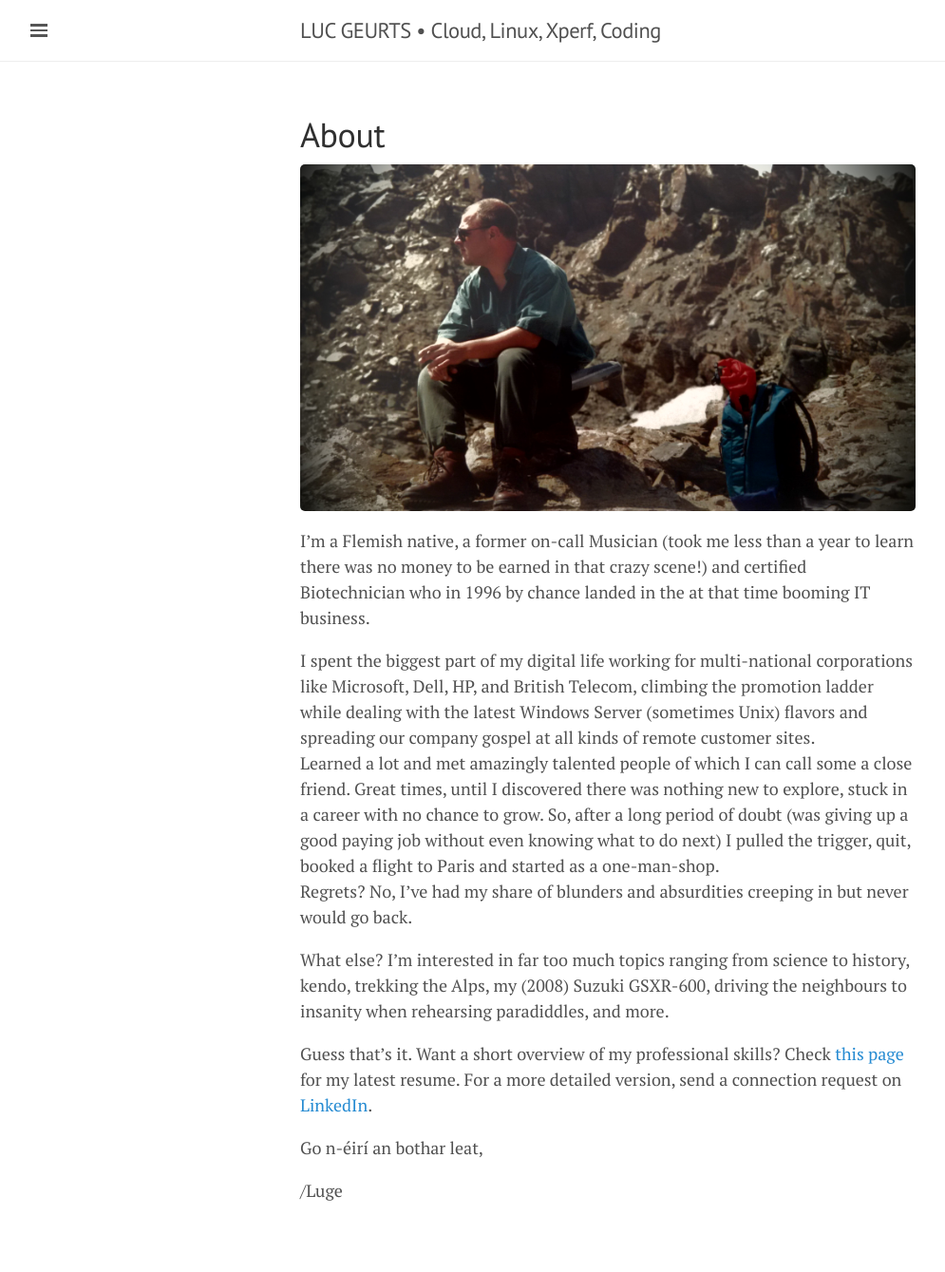
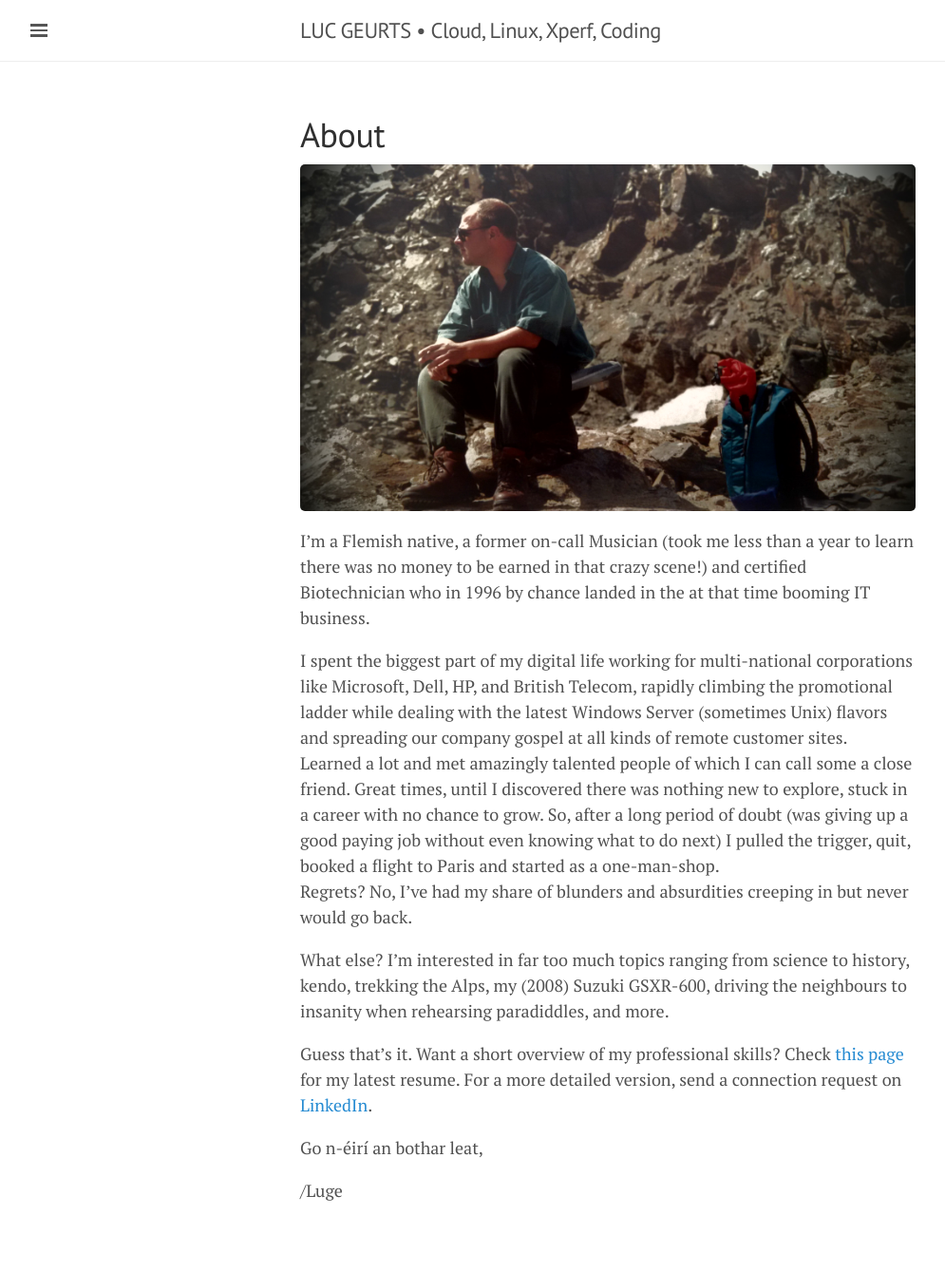
Before and after one commit to lgeurts/lgeurts.github.io, a Jekyll site: the page built from about.md, in a window 1280 px wide. Shown: the whole page at 95% size, without its empty margins (0-995 px from the left). Built offline with Jekyll 4.4.1, drawn with Linux system fonts in a browser that asks for light colours; nearby versions of some CDN libraries.

Commit message:
Update about.md

```diff
--- a/about.md
+++ b/about.md
@@ -7,7 +7,7 @@
 
 I’m a Flemish native, a former on-call Musician (took me less than a year to learn there was no money to be earned in that crazy scene!) and certified Biotechnician who in 1996 by chance landed in the at that time booming IT business.
 
-I spent the biggest part of my digital life working for multi-national corporations like Microsoft, Dell, HP, and British Telecom, climbing the promotion ladder while dealing with the latest Windows Server (sometimes Unix) flavors and spreading our company gospel at all kinds of remote customer sites. <br> Learned a lot and met amazingly talented people of which I can call some a close friend. Great times, until I discovered there was nothing new to explore, stuck in a career with no chance to grow. So, after a long period of doubt (was giving up a good paying job without even knowing what to do next) I pulled the trigger, quit, booked a flight to Paris and started as a one-man-shop. <br>Regrets? No, I've had my share of blunders and absurdities creeping in but never would go back.
+I spent the biggest part of my digital life working for multi-national corporations like Microsoft, Dell, HP, and British Telecom, rapidly climbing the promotional ladder while dealing with the latest Windows Server (sometimes Unix) flavors and spreading our company gospel at all kinds of remote customer sites. <br> Learned a lot and met amazingly talented people of which I can call some a close friend. Great times, until I discovered there was nothing new to explore, stuck in a career with no chance to grow. So, after a long period of doubt (was giving up a good paying job without even knowing what to do next) I pulled the trigger, quit, booked a flight to Paris and started as a one-man-shop. <br>Regrets? No, I've had my share of blunders and absurdities creeping in but never would go back.
 
 What else? I’m interested in far too much topics ranging from science to history, kendo, trekking the Alps, my (2008) Suzuki GSXR-600, driving the neighbours to insanity when rehearsing paradiddles, and more.
 
```
